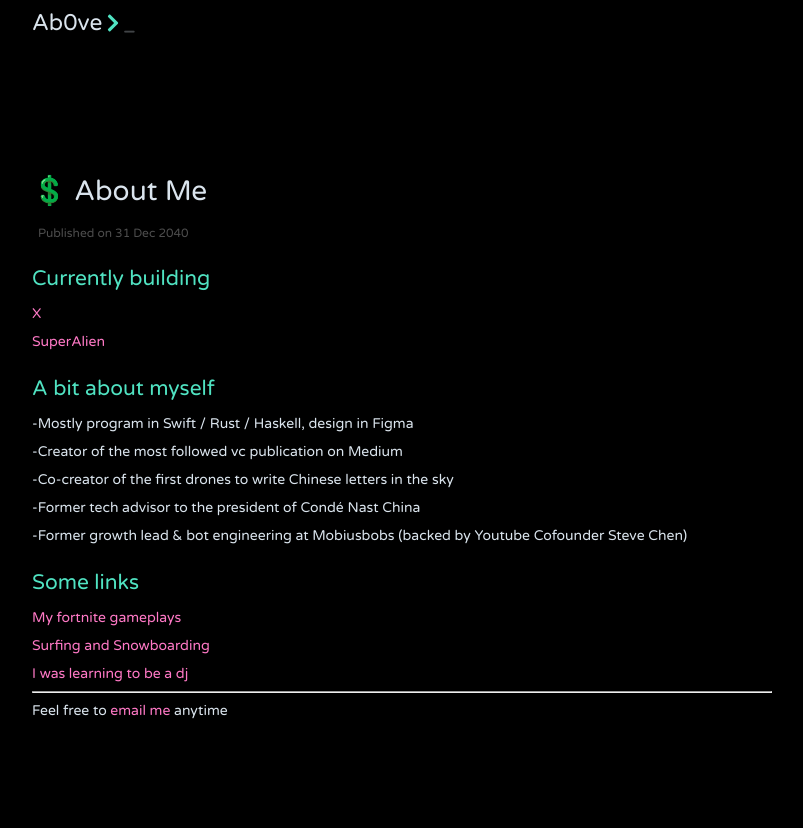
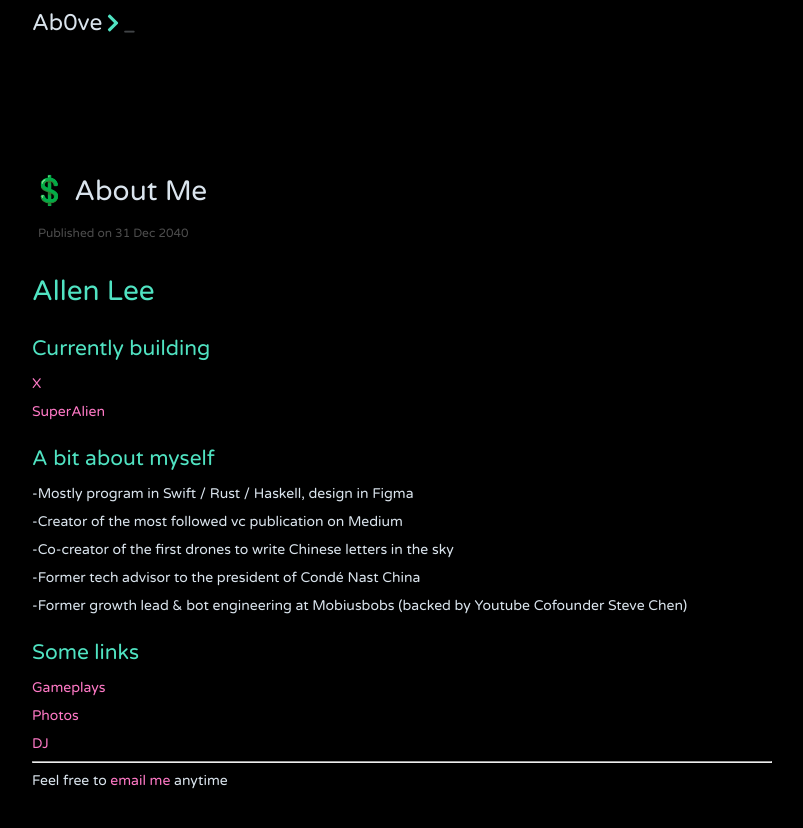
Before and after one commit to jithendrabsy/thoughts, a Jekyll site: the page built from _posts/2040-12-31-about-me.md, in a window 1280 px wide. Shown: the top 828 px of the page, without its empty margins (238-1041 px from the left). Built offline with Jekyll 4.4.1, drawn with Linux system fonts in a browser that asks for light colours; nearby versions of some CDN libraries.

Commit message:
Update Me

```diff
--- a/_posts/2040-12-31-about-me.md
+++ b/_posts/2040-12-31-about-me.md
@@ -4,6 +4,8 @@
 description:
 tags:
 ---
+
+# Allen Lee
 
 ## Currently building
 
@@ -28,11 +30,11 @@
 
 ## Some links
 
-[My fortnite gameplays](https://www.instagram.com/gho00sts/)
+[Gameplays](https://www.instagram.com/gho00sts/)
 
-[Surfing and Snowboarding](https://vsco.co/allenleein/gallery)
+[Photos](https://vsco.co/allenleein/gallery)
 
-[I was learning to be a dj](https://soundcloud.com/archilab)
+[DJ](https://soundcloud.com/archilab)
 
 
 ---
```
